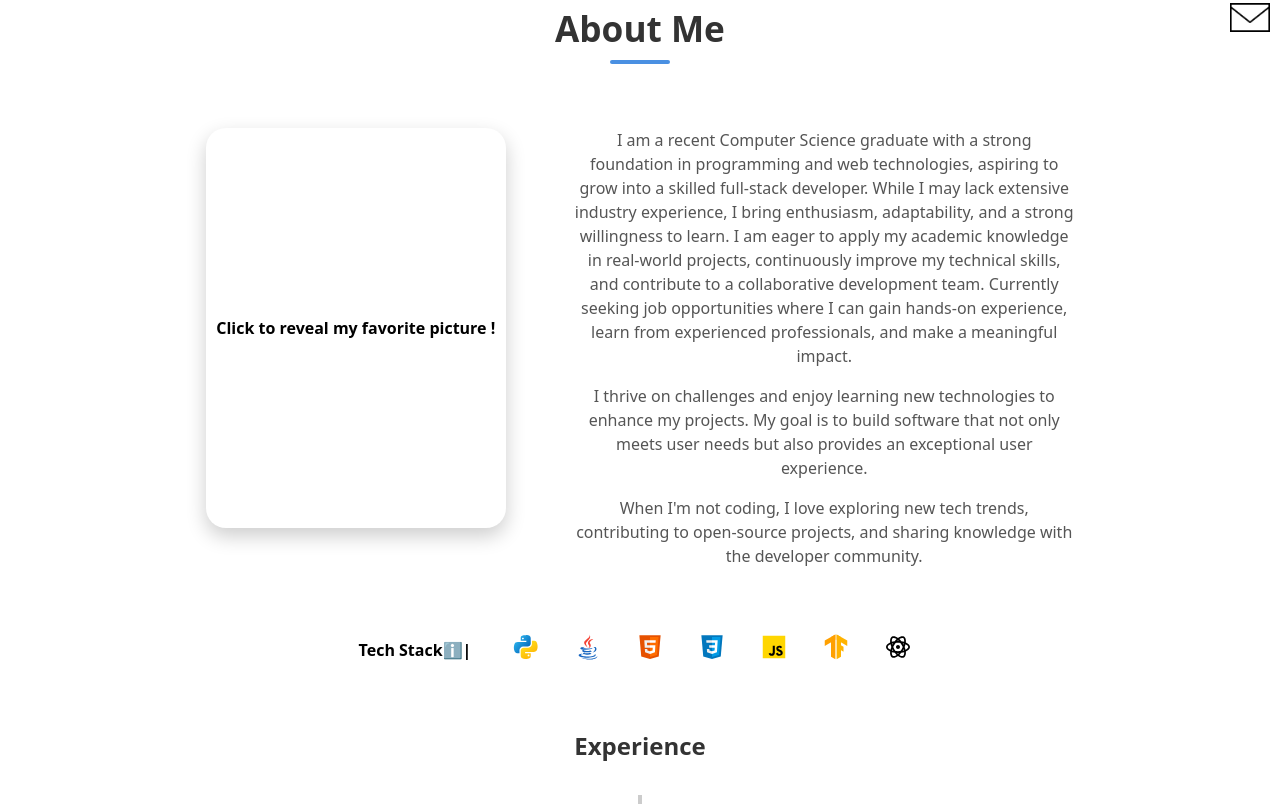
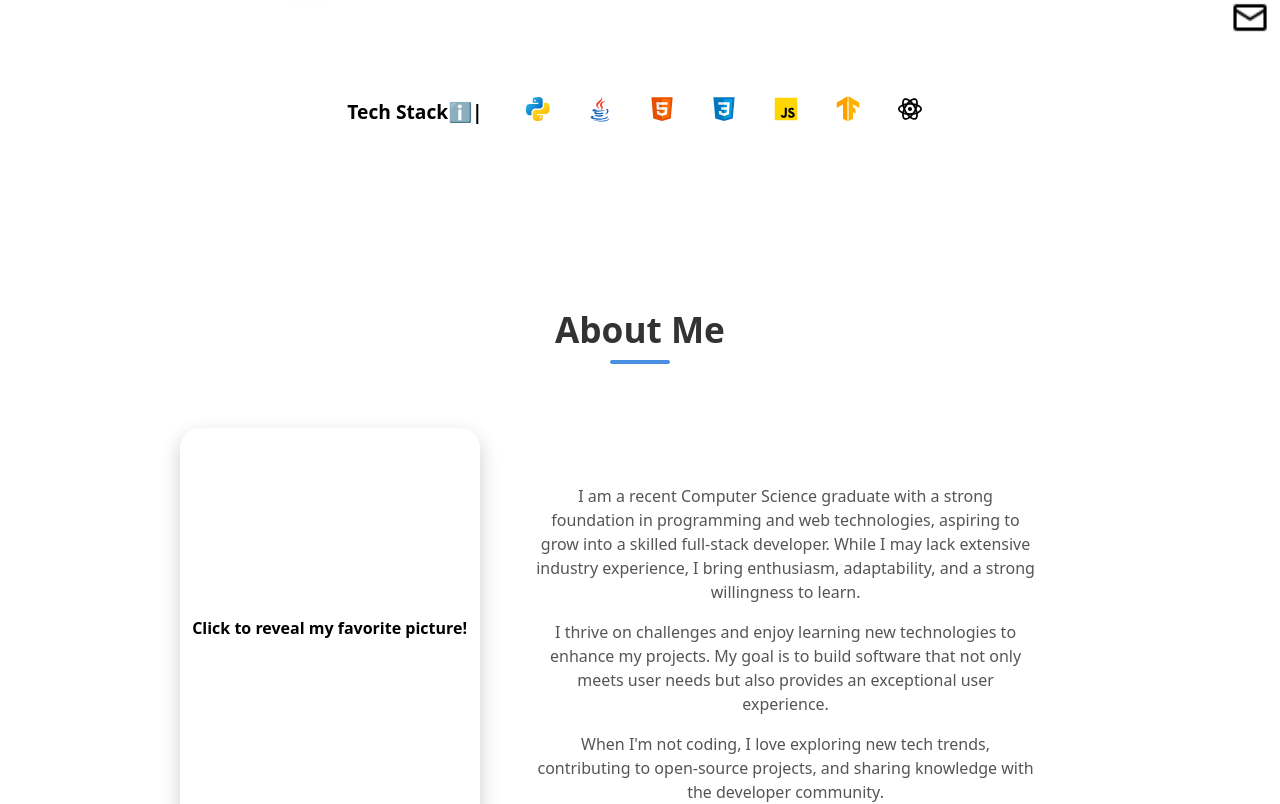
Before and after one commit to JC1201/my-portfolio, a React (Vite) app: page / in a window 1280 px wide. Shown: the part 440-1244 px from the top of the page. Built offline with nearby package versions, Linux system fonts and the light colour scheme.

Commit message:
Refactor About component to use AnimatedContent for scroll animations; adjust styles for better layout and spacing across various components
added margin/padding bottom to each section for clean view

fixed contact form

added sliding animation to about section

```diff
--- a/src/app.jsx
+++ b/src/app.jsx
@@ -23,12 +23,12 @@ function App() {
       <Intro />
     </section>
 
+    <section id="skill">
+      <Skill />
+    </section>
+
     <section id="about">
       <About />
-    </section>
-
-    <section id="skill">
-      <Skill />
     </section>
 
     <section id="experience">
--- /dev/null
+++ b/src/components/about/Animatedcontent.jsx
@@ -0,0 +1,76 @@
+import { useRef, useEffect } from "react";
+import { gsap } from "gsap";
+import { ScrollTrigger } from "gsap/ScrollTrigger";
+
+gsap.registerPlugin(ScrollTrigger);
+
+const AnimatedContent = ({
+    children,
+    distance = 50,
+    direction = "vertical", // "vertical" or "horizontal"
+    reverse = false,
+    duration = 0.8,
+    ease = "power3.out",
+    initialOpacity = 0,
+    animateOpacity = true,
+    scale = 1,
+    threshold = 0.1,
+    delay = 0,
+    onComplete,
+}) => {
+    const ref = useRef(null);
+
+    useEffect(() => {
+        const el = ref.current;
+        if (!el) return;
+
+        const axis = direction === "horizontal" ? "x" : "y"; // choose x or y
+        const offset = reverse ? -distance : distance; // reverse for left/up
+        const startPct = (1 - threshold) * 100;
+
+        // initial state
+        gsap.set(el, {
+        [axis]: offset,
+        scale,
+        opacity: animateOpacity ? initialOpacity : 1,
+        });
+
+        // animate when scrolled into view
+        gsap.to(el, {
+        [axis]: 0,
+        scale: 1,
+        opacity: 1,
+        duration,
+        ease,
+        delay,
+        onComplete,
+        scrollTrigger: {
+            trigger: el,
+            start: `top ${startPct}%`,
+            toggleActions: "play none none none",
+            once: true, // only run once
+        },
+        });
+
+        return () => {
+        ScrollTrigger.getAll().forEach(t => t.kill());
+        gsap.killTweensOf(el);
+        };
+    }, [
+        distance,
+        direction,
+        reverse,
+        duration,
+        ease,
+        initialOpacity,
+        animateOpacity,
+        scale,
+        threshold,
+        delay,
+        onComplete,
+    ]);
+
+    return <div ref={ref}>{children}</div>;
+};
+
+export default AnimatedContent;
--- a/src/components/about/about.css
+++ b/src/components/about/about.css
@@ -2,13 +2,14 @@
     display: flex;
     flex-direction: row;
     text-align: center;
-    align-items: stretch;
-    gap: 1rem;
+    gap: 3.5rem;
+    margin-bottom: 10rem;
+
 }
 
 .abouts h2 {
     font-size: 2.2rem;
-    margin-bottom: 1rem;
+    margin-bottom: 0.5rem;
     text-align: center;
     color: #333;
 }
@@ -28,9 +29,10 @@
     position: relative;
     border: white solid 0px;
     border-radius: 20px;
-    max-width: 300px;
+    min-width: 300px;
     height: 400px;
-    width: 100%;
+    /* width: 100%;    */
+    flex: 1;
 
     margin: 2.5rem auto;   /* center horizontally */
     cursor: pointer;
@@ -47,20 +49,21 @@
     text-align: center;
     background: transparent;
     height: 100%;
-    z-index: 1;
+    /* overflow: hidden; */
+    /* z-index: 1; */
 }
 
 .photo {
-
     border-radius: 20px;
+    /* position: absolute; */
 
 }
 
 .about-content {
-
+    flex: 2;
     max-width: 900px;
-    margin: 1.5rem auto; /* center the content */
-
+    margin: 5rem auto; /* center the content */
+    align-content: center;
 }
 
 .about p {
--- a/src/components/about/about.jsx
+++ b/src/components/about/about.jsx
@@ -3,29 +3,30 @@ import view1 from '../../assets/view_pic1.jpg';
 import { useState } from "react";
 import { motion, AnimatePresence } from "framer-motion";
 import { PixelReveal } from "./pixelreveal.jsx";
-
+import Animatedcontent from "./Animatedcontent.jsx"; // 👈 your scroll animation wrapper
 
 export function About() {
   const [showPic, setShowPic] = useState(false);
-  // const [loaded, setLoaded] = useState(false);
 
   return (
-    <section id = "about" className="abouts">
+    <section id="about" className="abouts">
       <h2>About Me</h2>
 
       <div className="about">
+
+        {/* 👈 Left column slides in from LEFT */}
+        <Animatedcontent direction="horizontal" reverse distance={100} delay={0.6}>
           <div className="about-card" onClick={() => setShowPic(!showPic)}>
-
-          {/* ✅ Cover always exists, just fades */}
+            {/* Cover always exists */}
             <motion.div
               className="cover"
               animate={{ opacity: showPic ? 0 : 1 }}
               transition={{ duration: 0.5 }}
             >
-            <h4>Click to reveal my favorite picture !</h4>
+              <h4>Click to reveal my favorite picture!</h4>
             </motion.div>
 
-          {/* ✅ Picture with enter/exit animation */}
+            {/* Picture animation */}
             <AnimatePresence mode="wait">
               {showPic && (
                 <motion.div
@@ -36,36 +37,42 @@ export function About() {
                   transition={{ duration: 0.5 }}
                   className="photo"
                 >
-                <PixelReveal src={view1} width={300} height={400} duration={2000}/>
+                  <PixelReveal
+                    src={view1}
+                    width={300}
+                    height={400}
+                    duration={2000}
+                  />
                 </motion.div>
               )}
             </AnimatePresence>
           </div>
+        </Animatedcontent>
 
-        {/* About content */}
+        {/* 👈 Right column slides in from RIGHT */}
+        <Animatedcontent direction="horizontal" distance={100} delay={0.6}>
           <div className="about-content">
             <p>
-            I am a recent Computer Science graduate with a strong foundation in programming and web technologies,
-            aspiring to grow into a skilled full-stack developer. While I may lack extensive industry experience,
-            I bring enthusiasm, adaptability, and a strong willingness to learn.
-            I am eager to apply my academic knowledge in real-world projects, continuously improve my technical skills,
-            and contribute to a collaborative development team.
-            Currently seeking job opportunities where I can gain hands-on experience,
-            learn from experienced professionals, and make a meaningful impact.
+              I am a recent Computer Science graduate with a strong foundation in
+              programming and web technologies, aspiring to grow into a skilled
+              full-stack developer. While I may lack extensive industry
+              experience, I bring enthusiasm, adaptability, and a strong
+              willingness to learn.
             </p>
             <p>
-            I thrive on challenges and enjoy learning new technologies to enhance
-            my projects. My goal is to build software that not only meets user
-            needs but also provides an exceptional user experience.
+              I thrive on challenges and enjoy learning new technologies to
+              enhance my projects. My goal is to build software that not only
+              meets user needs but also provides an exceptional user experience.
             </p>
             <p>
-            When I'm not coding, I love exploring new tech trends, contributing to
-            open-source projects, and sharing knowledge with the developer
+              When I'm not coding, I love exploring new tech trends, contributing
+              to open-source projects, and sharing knowledge with the developer
               community.
             </p>
           </div>
+        </Animatedcontent>
+
       </div>
-
     </section>
   );
 }
--- a/src/components/contact/contact.css
+++ b/src/components/contact/contact.css
@@ -4,6 +4,8 @@
     max-width: 800px;
     margin: 0 auto;
     color: black;
+    padding-bottom: 10rem;
+
 
 }
 
@@ -56,7 +58,6 @@ button:hover {
 }
 
 form {
-
     width: 100%;
 
 }
@@ -65,7 +66,6 @@ form {
 
     display: flex;
     flex-direction: row;
-  /* justify-content: space-between; */
 }
 
 .threed {
--- a/src/components/contact/contact.jsx
+++ b/src/components/contact/contact.jsx
@@ -44,14 +44,30 @@ export function Contact() {
     return Object.keys(newErrors).length === 0;
   };
 
-  const handleSubmit = (e) => {
+const handleSubmit = async (e) => {
+  e.preventDefault(); // prevent redirect
 
-        e.preventDefault(); // stops page refresh
-        if (validate()) {
-            console.log("Form submitted:", formData);
-            alert("Message sent!");
-        }
-    };
+  if (validate()) { // run your validation first
+    try {
+      const response = await fetch("https://formspree.io/f/xnnzrbyg", {
+        method: "POST",
+        headers: { "Content-Type": "application/json" },
+        body: JSON.stringify(formData),
+      });
+
+      if (response.ok) {
+        alert("Message sent!");
+        setFormData({ name: "", email: "", message: "" }); // reset form
+      } else {
+        alert("Something went wrong. Please try again.");
+      }
+    } catch (error) {
+      console.error("Error:", error);
+      alert("Failed to send message.");
+    }
+  }
+};
+
 
 
   return (
@@ -84,7 +100,7 @@ export function Contact() {
           <div className="form-group">
             <label>Email</label>
             <input
-              type="email"
+              // type="email"
               name="email"
               value={formData.email}
               onChange={handleChange}
--- a/src/components/experience/experience.css
+++ b/src/components/experience/experience.css
@@ -4,6 +4,8 @@
     margin: 0 auto;
     padding: 2rem 0;
     color: black;
+    margin-bottom: 10rem;
+
 }
 
 .timeline h2 {
--- a/src/components/intro/intro.css
+++ b/src/components/intro/intro.css
@@ -1,4 +1,5 @@
 .intro{
+
     margin-bottom: 90px;
 }
 
@@ -9,7 +10,7 @@
     display: flex;       /* for image + text side by side */
     gap: 2rem;           /* optional spacing between columns */
     align-items: center; /* vertically align image + text */
-    padding-top: 6rem;
+    padding-top: 11rem;
 }
 
 .intro-image img {
@@ -30,7 +31,6 @@
 
 .intro-text {
     text-align: center;
-    color: #333; /* dark text for readability */
     margin-bottom: 1rem;
 }
 
--- a/src/components/project/project.css
+++ b/src/components/project/project.css
@@ -23,6 +23,11 @@
   transition: transform 0.3s ease;
 }
 
+/* .project-list :hover {
+  scale: 1.05;
+  box-shadow: "0px 10px 20px rgba(0,0,0,0.2)";
+} */
+
 .project-img {
   width: 300px;
   height: 220px;
--- a/src/components/sidebar/sidebar.css
+++ b/src/components/sidebar/sidebar.css
@@ -26,7 +26,9 @@
 }
 
 .sidebar a:hover {
-    /* transition: ; */
+
+    transform: translateY(-5px);
+    transition: transform 0.3s, background-color 0.3s;
 }
 
 .sidebar.email {
--- a/src/components/sidebar/sidebar.jsx
+++ b/src/components/sidebar/sidebar.jsx
@@ -29,6 +29,7 @@ export function Sidebar() {
         href="mailto:jiehchengliew@gmail.com"
         // className="email"
       >
+
         <img className="email" src={email} alt="email"  />
 
       </a>
--- a/src/components/skill/skill.css
+++ b/src/components/skill/skill.css
@@ -4,10 +4,11 @@
     align-items: center;
     justify-content: center;
     margin-top: 1rem;
+    margin-bottom: 10rem;
 }
 
 .skills h2 {
-    font-size: 1rem;
+    font-size: 1.2rem;
     color: black;
     padding-right: 2rem;
 
```
Also changed, not shown: src/assets/icons8-email.png. Lines whose indentation alone changed are shown as unchanged.
